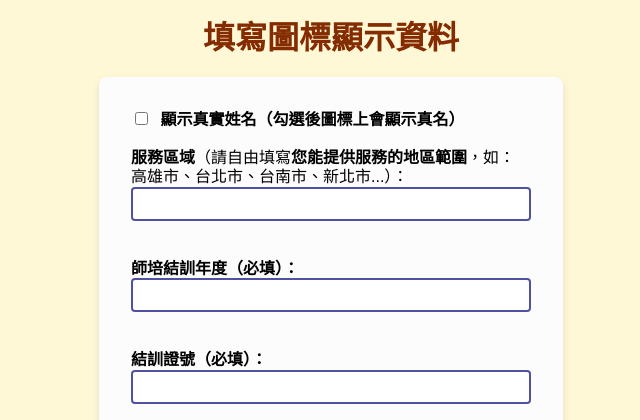
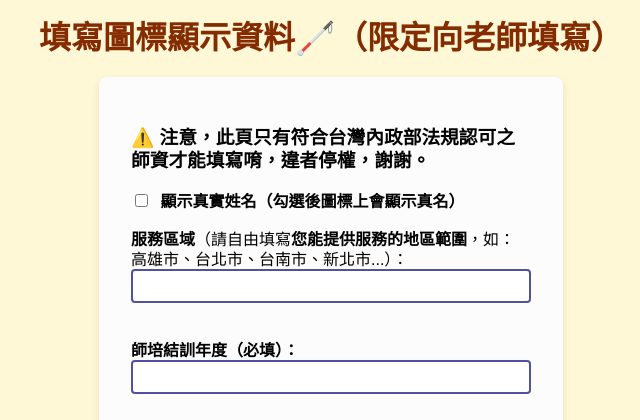
Before and after one commit to hunzan/omtw-map, a Flask app: page /profile in a window 1280 px wide. Shown: the top 420 px of the page, without its empty margins (309-949 px from the left). Run offline with Flask 3, Linux system fonts and the light colour scheme; the visitor is signed in with stand-in values (Sample User, id 1); some libraries are stand-ins or nearby versions.

Commit message:
Update contact.html profile.html register.html

```diff
--- a/templates/contact_teacher.html
+++ b/templates/contact_teacher.html
@@ -34,7 +34,7 @@
     </style>
 </head>
 <body>
-  <h1>聯絡老師</h1>
+  <h1>📩 聯絡老師</h1>
   <ul class="notice-text">
     <li>請填寫以下表單，您的訊息將透過系統寄給該老師，<strong>老師的 Email 不會公開顯示</strong>。</li>
   </ul>
--- a/templates/profile.html
+++ b/templates/profile.html
@@ -18,9 +18,9 @@
   />
 </head>
 <body>
-  <h1>填寫圖標顯示資料</h1>
+  <h1>填寫圖標顯示資料🦯（限定向老師填寫）</h1>
   <form method="POST" action="{{ form_action }}">
-
+  <h3>⚠️ 注意，此頁只有符合台灣內政部法規認可之師資才能填寫唷，違者停權，謝謝。</h3>
     <!-- ✅ 是否公開真實姓名 -->
     <label>
       <input type="checkbox" name="real_name_public" {% if profile and profile.real_name_public %}checked{% endif %}>
--- a/templates/register.html
+++ b/templates/register.html
@@ -49,7 +49,7 @@
 
 </head>
 <body>
-    <h1>定向行動老師註冊申請 🦯</h1>
+    <h1>使用者註冊申請</h1>
 
     <!-- 顯示註冊錯誤或成功訊息 -->
     {% with messages = get_flashed_messages() %}
```
